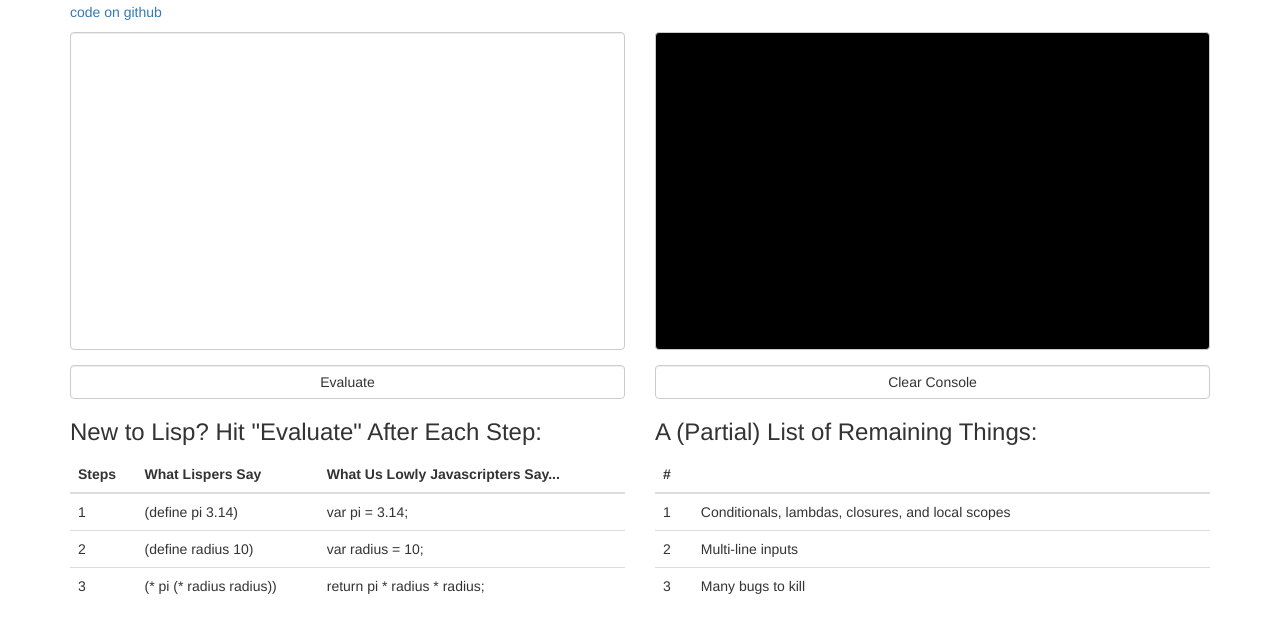
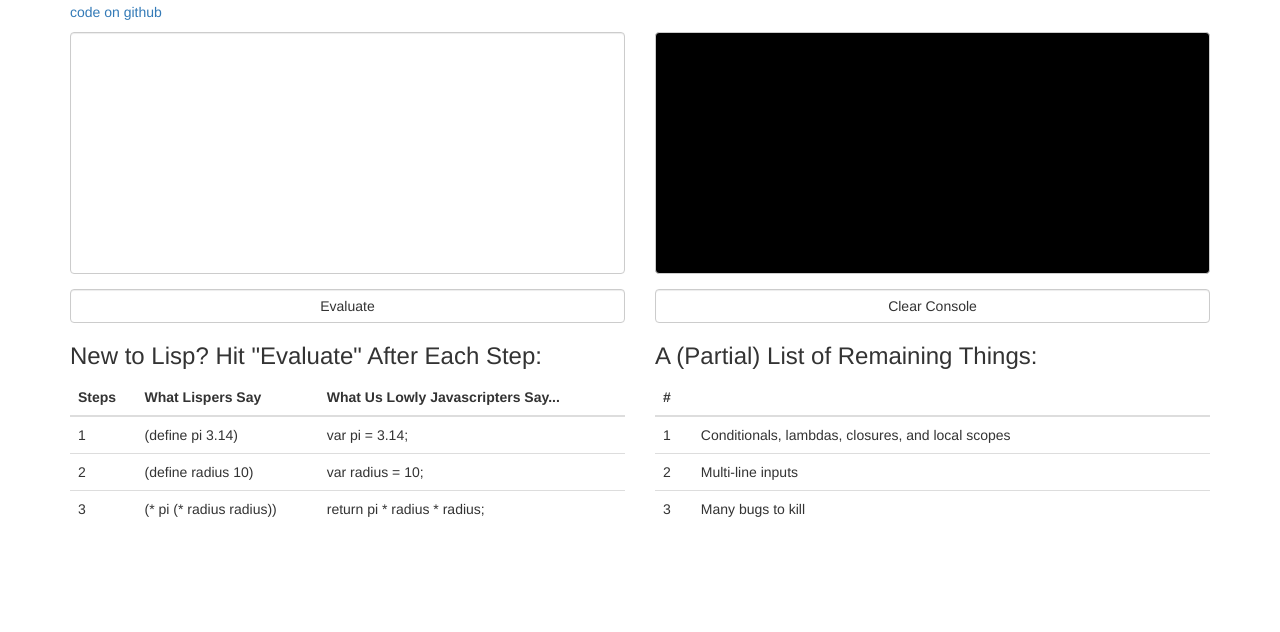
Before and after one commit to ammarm08/lisp-interpreter, a website: page client/index.html in a window 1280 px wide. Shown: the part 48-680 px from the top of the page. Drawn offline with nearby package versions, Linux system fonts and the light colour scheme; some packages are replaced by stand-ins of ours.

Commit message:
adjust font size for input and console

```diff
--- a/client/style.css
+++ b/client/style.css
@@ -8,7 +8,7 @@
 
 .sandbox, .console {
   resize: none;
-  font-size: 16pt;
+  font-size: 12pt;
 }
 
 .console {
```
